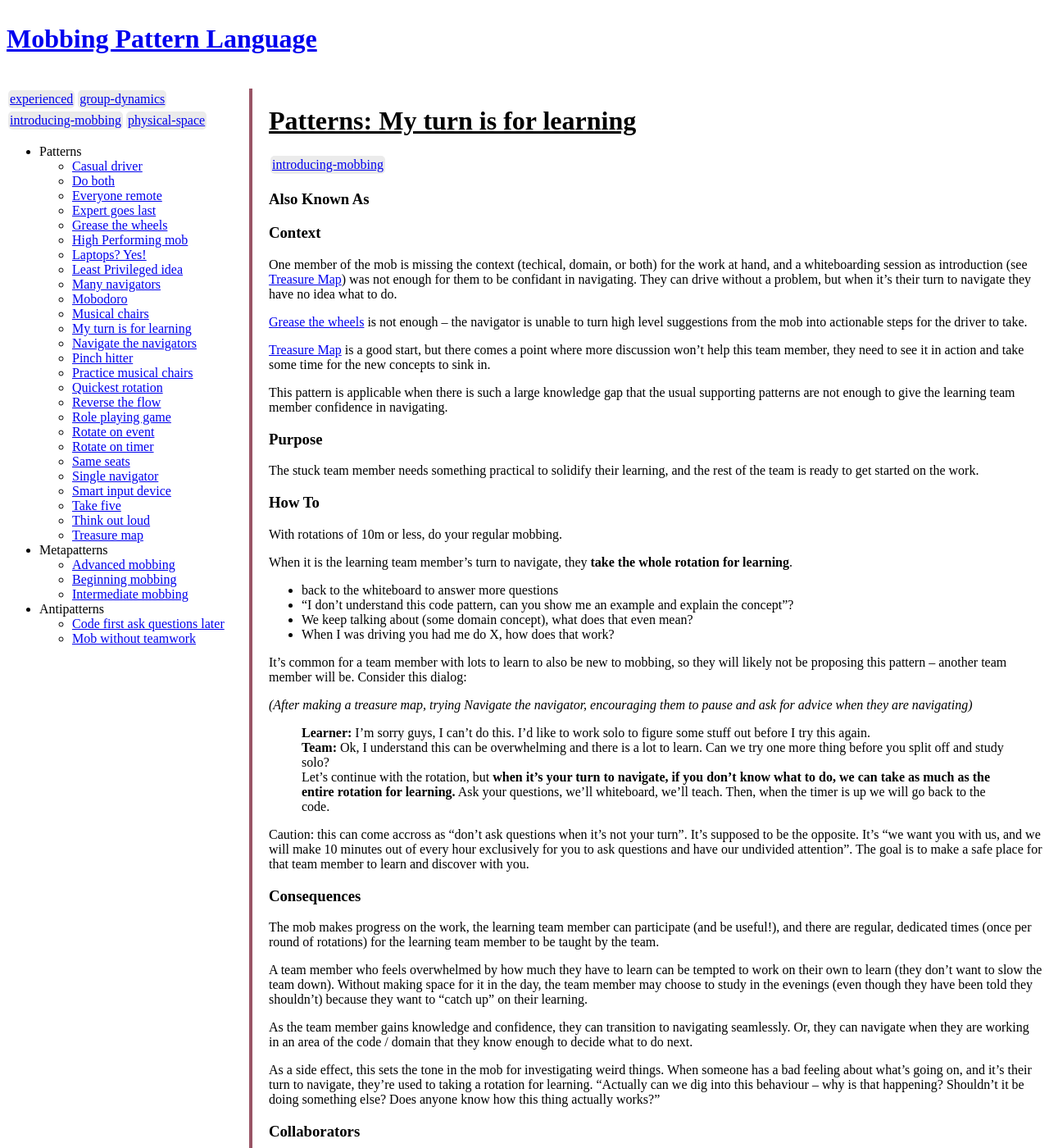
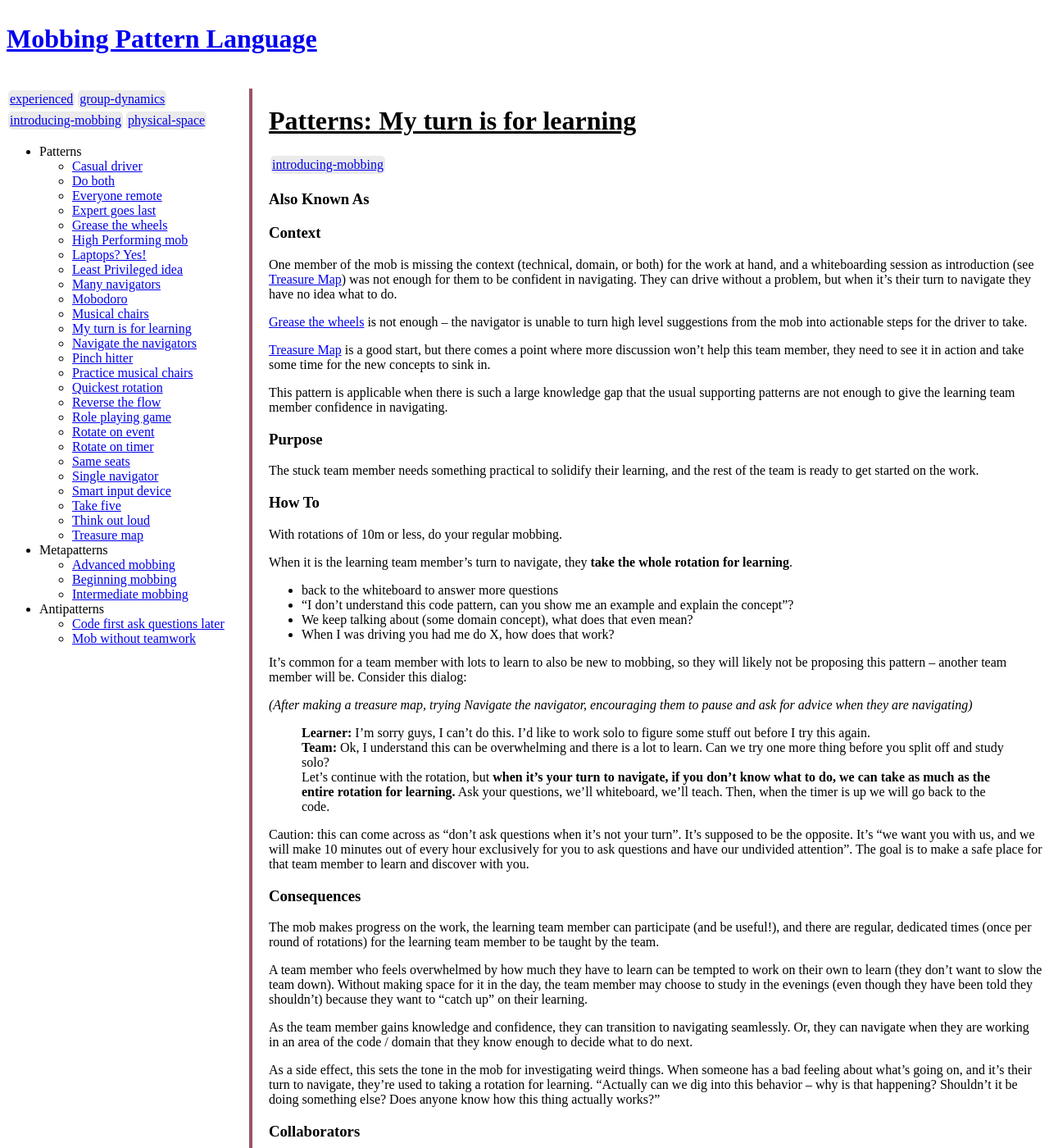
Before and after one commit to JayBazuzi/Mobbing-Pattern-Language, a Jekyll site: the page built from _patterns/My turn is for learning.md, in a window 1280 px wide and 1400 px high. Shown: the whole window at 82% size. Built offline with Jekyll 4.4.1, drawn with Linux system fonts in a browser that asks for light colours.

Commit message:
Fix typos in 'My turn is for learning'

```diff
--- a/_patterns/My turn is for learning.md
+++ b/_patterns/My turn is for learning.md
@@ -6,9 +6,9 @@ tags: introducing-mobbing
 
 # Context
 
-One member of the mob is missing the context (techical, domain, or both) for the
+One member of the mob is missing the context (technical, domain, or both) for the
 work at hand, and a whiteboarding session as introduction (see [Treasure Map](../patterns/Treasure%20Map.md))
-was not enough for them to be confidant in navigating. They can drive without a
+was not enough for them to be confident in navigating. They can drive without a
 problem, but when it's their turn to navigate they have no idea what to do.
 
 [Grease the wheels](./Grease%20the%20wheels)  is not enough -- the navigator is
@@ -54,7 +54,7 @@ pause and ask for advice when they are navigating)*
 > learning.** Ask your questions, we'll whiteboard, we'll teach. Then, when the
 > timer is up we will go back to the code.
 
-Caution: this can come accross as "don't ask questions when it's not your turn".
+Caution: this can come across as "don't ask questions when it's not your turn".
 It's supposed to be the opposite. It's "we want you with us, and we will make 10 minutes out of
 every hour exclusively for you to ask questions and have our undivided
 attention". The goal is to make a safe place for that team member to learn and
@@ -79,7 +79,7 @@ the code / domain that they know enough to decide what to do next.
 As a side effect, this sets the tone in the mob for investigating weird things.
 When someone has a bad feeling about what's going on, and it's their turn to
 navigate, they're used to taking a rotation for learning. "Actually can we dig
-into this behaviour -- why is that happening? Shouldn't it be doing something
+into this behavior -- why is that happening? Shouldn't it be doing something
 else? Does anyone know how this thing actually works?"
 
 # Collaborators
```
